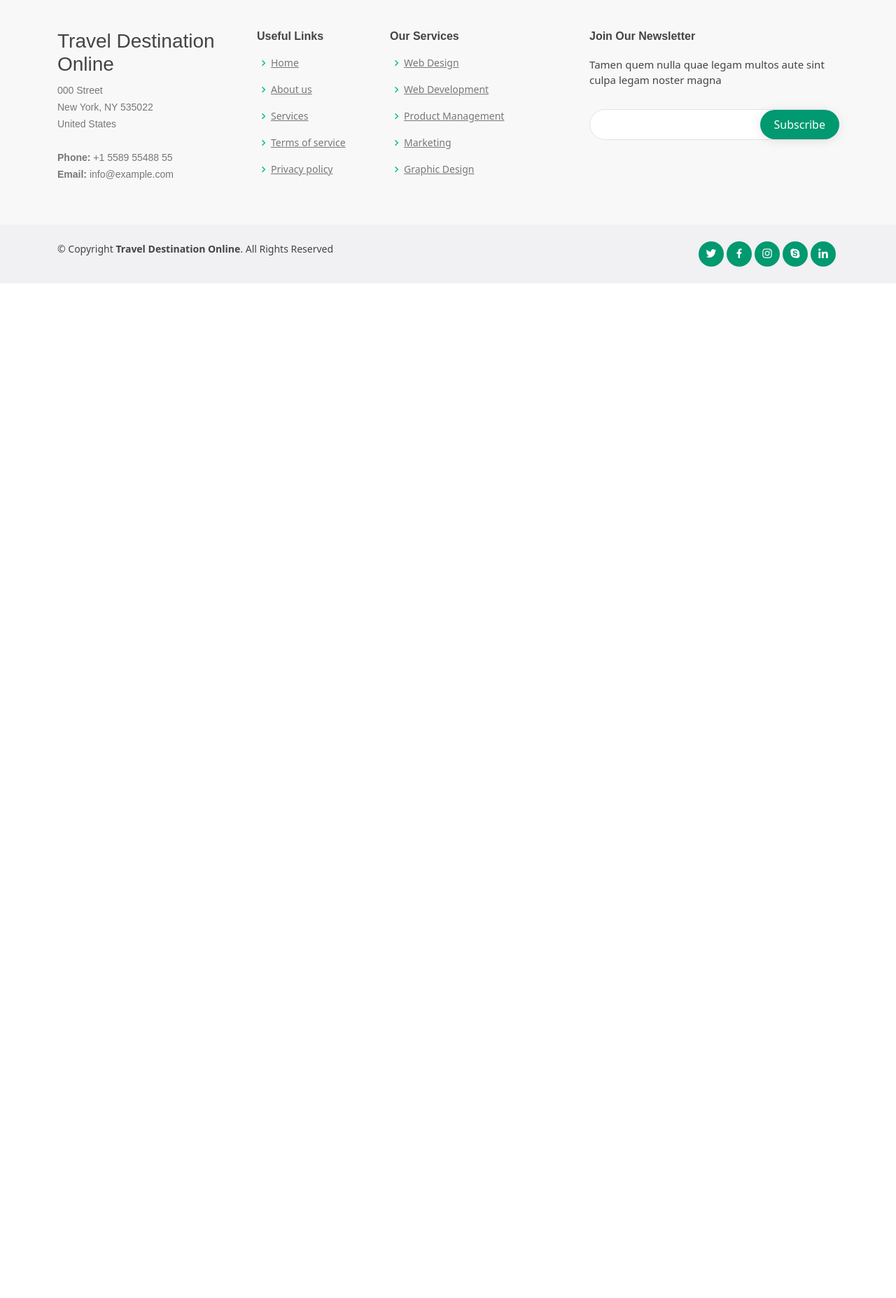
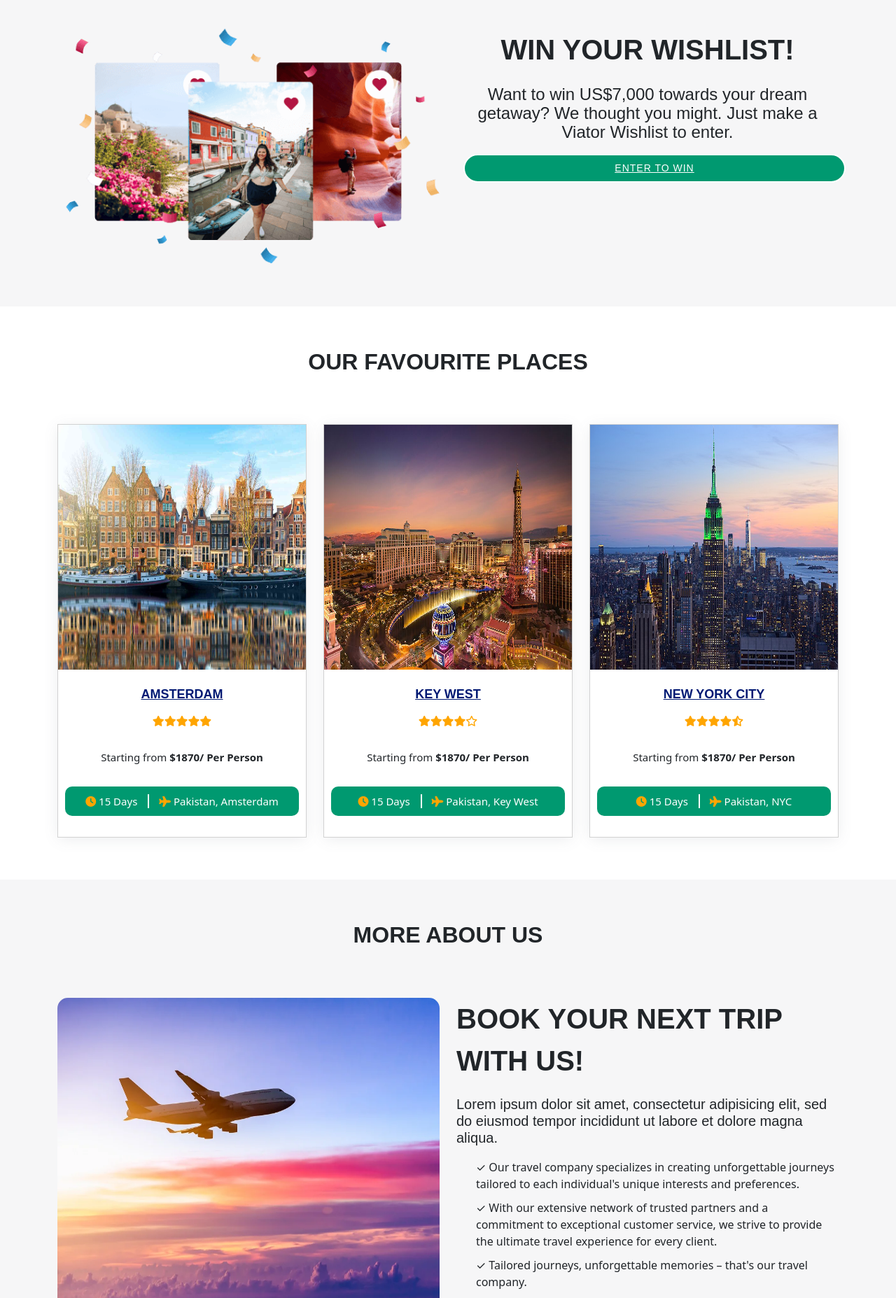
Before and after one commit to 2WBA123/Travel-Destination, a React (Create React App) app: page / in a window 1280 px wide. Shown: the part 1660-3515 px from the top of the page at 70% size. Before the commit the page ends 2065 px from the top, so only its background shows below. Built offline with nearby package versions, Linux system fonts and the light colour scheme.

Commit message:
added more sections to home page

```diff
--- /dev/null
+++ b/src/components/OurFavPlaces/OurFavPlaces.jsx
@@ -0,0 +1,54 @@
+import React from "react";
+
+const FavoritePlaces = () => {
+    return (
+      <section id="why-us" className="fav-places">
+        <div className="container">
+          <div className="row">
+            <div className="section-title text-center" data-aos="fade-left">
+              <h2>Our Favourite Places</h2>
+            </div>
+            <div className="col-lg-12 d-flex align-items-stretch">
+              <div className="row">
+                <div className="col-lg-4 col-md-6" data-aos="fade-up" data-aos-delay="100">
+                  <div className="card">
+                    <div className="card-img">
+                      <img src="/img/countries/1.jpg" alt="" className="img-fluid" />
+                    </div>
+                    <h3><a href="#" className="stretched-link">Amsterdam</a></h3>
+                    <p><i className="fa-solid fa-star"></i><i className="fa-solid fa-star"></i><i className="fa-solid fa-star"></i><i className="fa-solid fa-star"></i><i className="fa-solid fa-star"></i></p>
+                    <p>Starting from <strong>$1870/ Per Person</strong></p>
+                    <p className="fav-places-btn1"><i className="fa-solid fa-clock"></i> <span>15 Days</span> <i className="fa-solid fa-plane"></i> Pakistan, Amsterdam</p>
+                  </div>
+                </div>
+                <div className="col-lg-4 col-md-6 mt-4 mt-lg-0" data-aos="fade-up" data-aos-delay="100">
+                  <div className="card">
+                    <div className="card-img">
+                      <img src="/img/countries/2.jpg" alt="" className="img-fluid" />
+                    </div>
+                    <h3><a href="#" className="stretched-link">Key West</a></h3>
+                    <p><i className="fa-solid fa-star"></i><i className="fa-solid fa-star"></i><i className="fa-solid fa-star"></i><i className="fa-solid fa-star"></i><i className="fa-regular fa-star"></i></p>
+                    <p>Starting from <strong>$1870/ Per Person</strong></p>
+                    <p className="fav-places-btn1"><i className="fa-solid fa-clock"></i> <span>15 Days</span> <i className="fa-solid fa-plane"></i> Pakistan, Key West</p>
+                  </div>
+                </div>
+                <div className="col-lg-4 col-md-6 mt-4 mt-lg-0" data-aos="fade-up" data-aos-delay="100">
+                  <div className="card">
+                    <div className="card-img">
+                      <img src="/img/countries/4.jpg" alt="" className="img-fluid" />
+                    </div>
+                    <h3><a href="#" className="stretched-link">New York City</a></h3>
+                    <p><i className="fa-solid fa-star"></i><i className="fa-solid fa-star"></i><i className="fa-solid fa-star"></i><i className="fa-solid fa-star"></i><i className="fa-solid fa-star-half-stroke"></i></p>
+                    <p>Starting from <strong>$1870/ Per Person</strong></p>
+                    <p className="fav-places-btn1"><i className="fa-solid fa-clock"></i> <span>15 Days</span> <i className="fa-solid fa-plane"></i> Pakistan, NYC</p>
+                  </div>
+                </div>
+              </div>
+            </div>
+          </div>
+        </div>
+      </section>
+    );
+  };
+
+  export default FavoritePlaces;
--- a/src/pages/HomePage/Home.jsx
+++ b/src/pages/HomePage/Home.jsx
@@ -3,6 +3,9 @@ import WhyUsSection from '../../components/WhyUsHome/WhyUsHome'
 import HeroSection from './src/HeroSection/HeroSection'
 import ClientsSection from './src/OurClients/OurClients'
 import OurClients from './src/OurClients/OurClients'
+import AboutSection from './src/About/About'
+import FavoritePlaces from '../../components/OurFavPlaces/OurFavPlaces'
+import AboutUsSection from './src/MoreAboutUs/MoreAboutUs'
 
 function Home() {
   return (
@@ -10,6 +13,9 @@ function Home() {
     <HeroSection/>
     <WhyUsSection/>
     <OurClients/>
+    <AboutSection/>
+    <FavoritePlaces/>
+    <AboutUsSection/>
     </>
 
   )
--- /dev/null
+++ b/src/pages/HomePage/src/About/About.jsx
@@ -0,0 +1,33 @@
+import React from 'react';
+import AOS from 'aos';
+import 'aos/dist/aos.css';
+
+class AboutSection extends React.Component {
+  componentDidMount() {
+    AOS.init({
+      duration: 1000,
+      delay: 200,
+    });
+  }
+
+  render() {
+    return (
+      <section id="about" className="about">
+        <div className="container">
+          <div className="row content">
+            <div className="col-lg-6 col-12 about_image" data-aos="fade-right" data-aos-delay="100">
+              <img src="/img/countries/banner-lg.png" style={{ width: '100%' }} alt="About" />
+            </div>
+            <div className="col-lg-6 col-12 pt-4 pt-lg-0 text-center" data-aos="fade-left" data-aos-delay="200">
+              <h2>WIN your Wishlist!</h2>
+              <h3>Want to win US$7,000 towards your dream getaway? We thought you might. Just make a Viator Wishlist to enter.</h3>
+              <a href="#about" className="btn-win col-12 text-center">Enter to Win</a>
+            </div>
+          </div>
+        </div>
+      </section>
+    );
+  }
+}
+
+export default AboutSection;
--- /dev/null
+++ b/src/pages/HomePage/src/MoreAboutUs/MoreAboutUs.jsx
@@ -0,0 +1,36 @@
+import React from 'react';
+import { Link } from 'react-router-dom';
+
+const AboutUsSection = () => {
+  return (
+    <section id="about" className="about">
+      <div className="container">
+        <div className="section-title text-center" data-aos="fade-left">
+          <h2>More About Us</h2>
+        </div>
+
+        <div className="row content">
+          <div className="col-lg-6" data-aos="fade-right" data-aos-delay="100">
+            <img src="/img/countries/airfares-101_0.webp" className="more-about-img" alt="About Us" />
+          </div>
+          <div className="col-lg-6 pt-4 pt-lg-0" data-aos="fade-left" data-aos-delay="200">
+            <h2>Book your next trip with us!</h2>
+            <h5>
+              Lorem ipsum dolor sit amet, consectetur adipisicing elit, sed do eiusmod tempor incididunt ut labore et
+              dolore magna aliqua.
+            </h5>
+            <ul>
+              <li>✓ Our travel company specializes in creating unforgettable journeys tailored to each individual's unique interests and preferences.</li>
+              <li>✓ With our extensive network of trusted partners and a commitment to exceptional customer service, we strive to provide the ultimate travel experience for every client.</li>
+              <li>✓ Tailored journeys, unforgettable memories – that's our travel company.</li>
+              <li>✓ Exceptional service, curated experiences – your dream vacation starts with us.</li>
+            </ul>
+            <Link to="/booking" className="btn-win">BOOK NOW</Link>
+          </div>
+        </div>
+      </div>
+    </section>
+  );
+};
+
+export default AboutUsSection;
```
